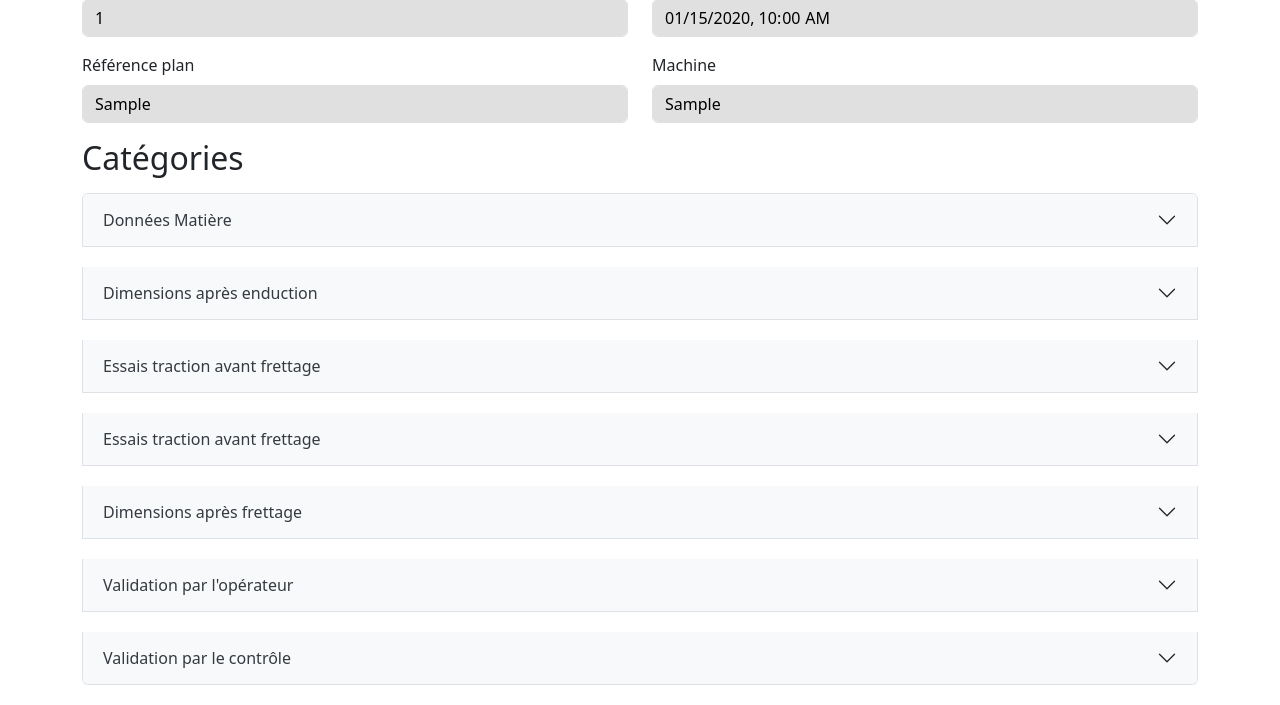
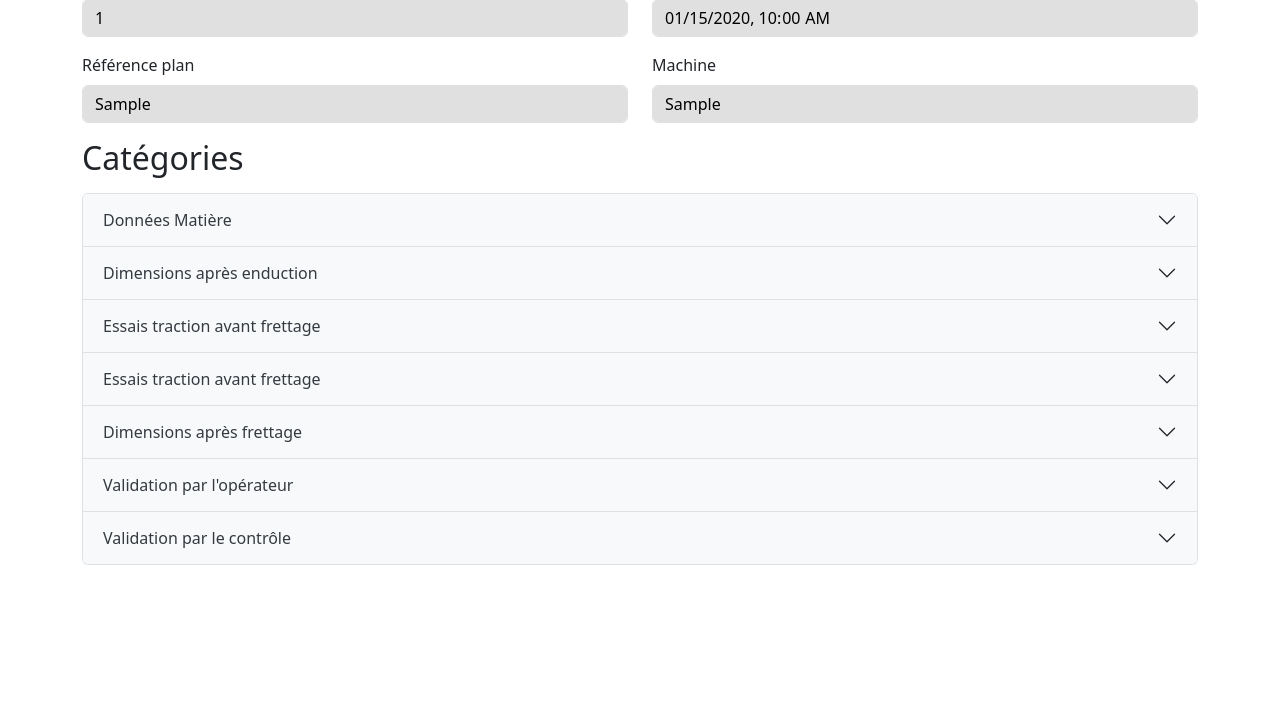
Before and after one commit to Mozinor95320/tracaMVC, a PHP site: template templates/updateTracabilitySheet.php in a window 1280 px wide. Shown: the part 401-1106 px from the top of the page. After the commit the page ends 966 px from the top, so only its background shows below. Run offline with PHP 8.4, Linux system fonts and the light colour scheme; the template is opened without the code that fills it: most values are stand-ins (such as "Sample title", 1, 10 or a date in 2020); some libraries are stand-ins or nearby versions.

Commit message:
Update style.css

```diff
--- a/style.css
+++ b/style.css
@@ -24,9 +24,6 @@ header h1 {
   padding: 6px 12px;
 }
 
-.form-section {
-  margin-bottom: 20px;
-}
 
 .accordion-button {
   background-color: #f8f9fa;
```
